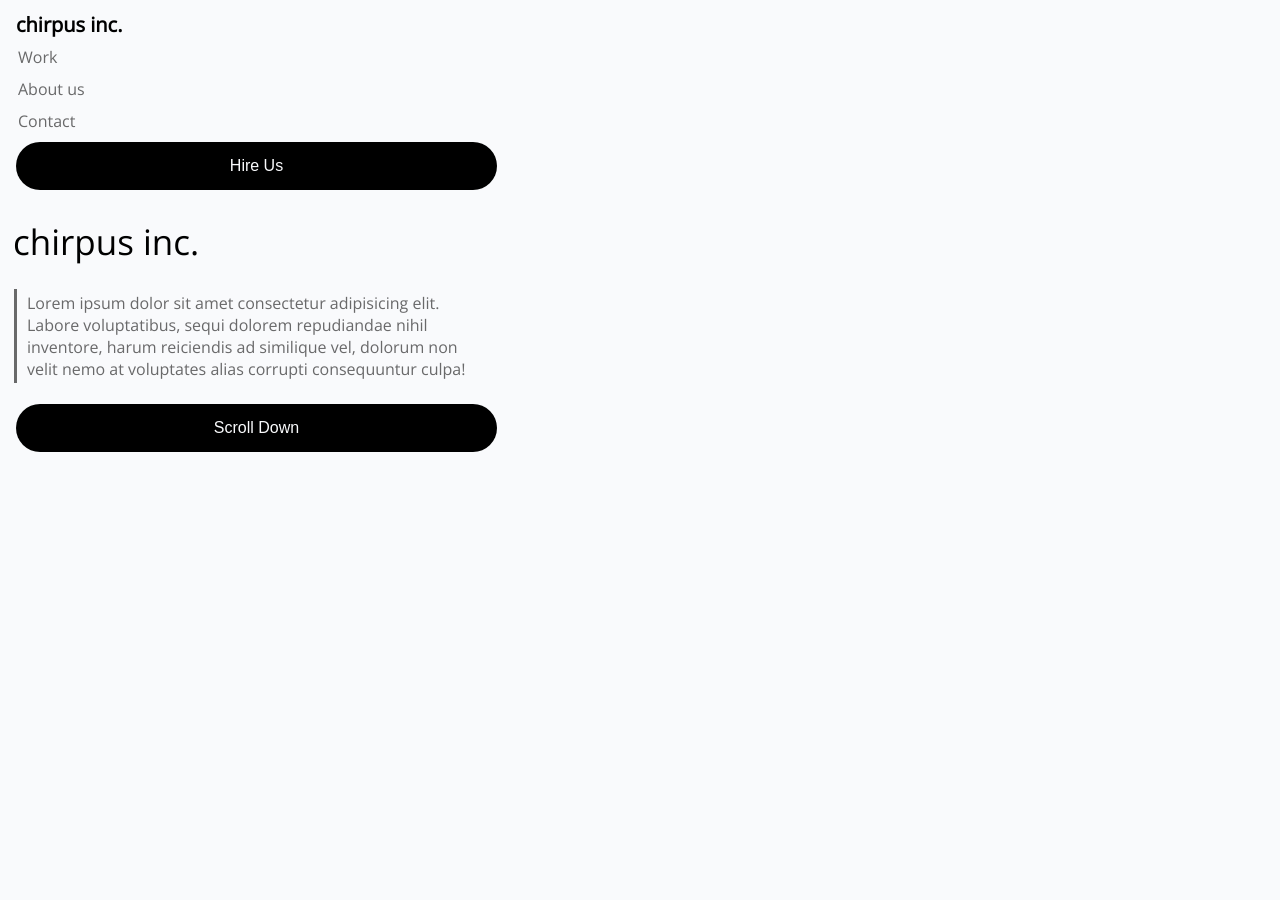
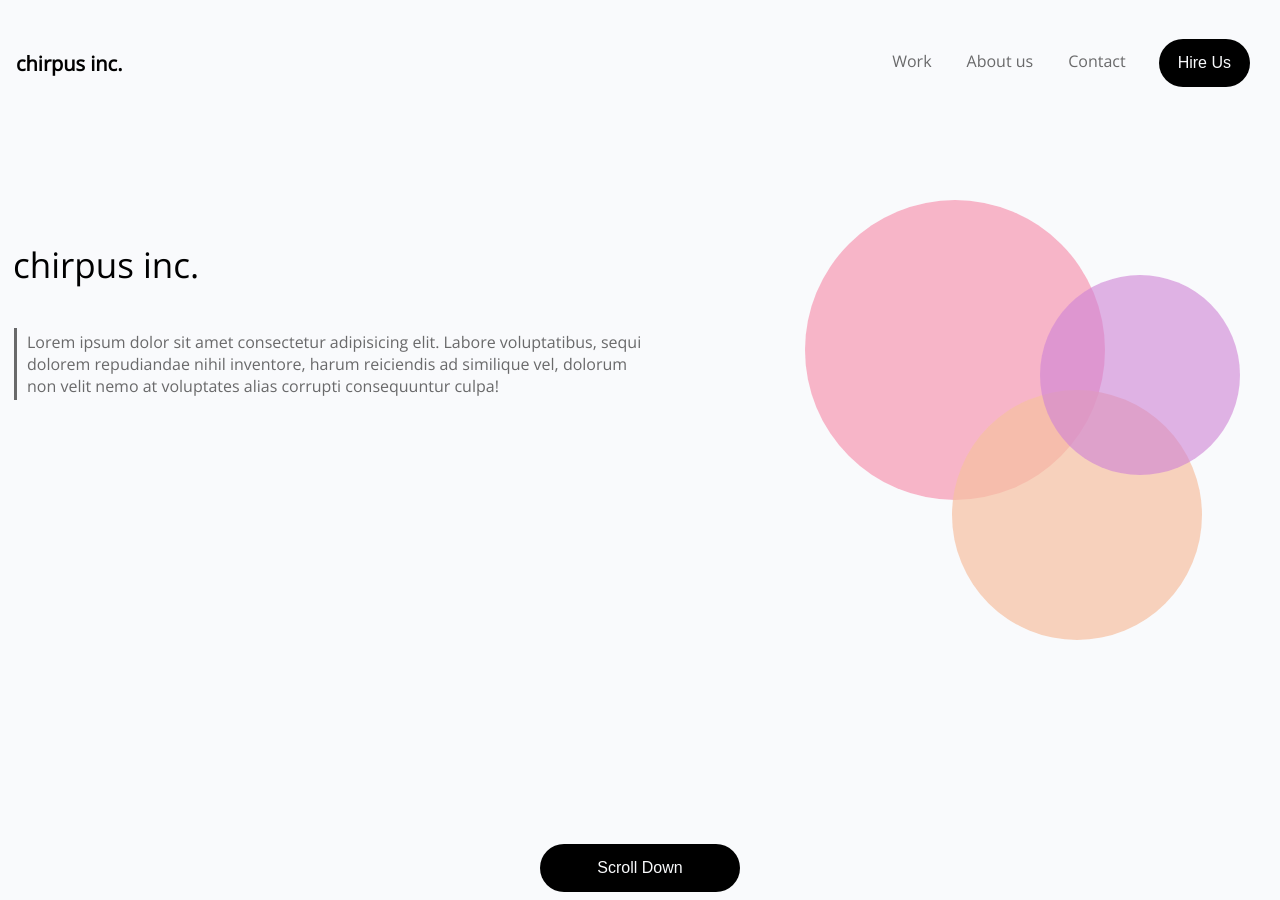
Before and after one commit to AmiRoss27/Font-end-lab-1, a plain HTML site: page index.html in a window 1280 px wide. Before the commit the page ends 800 px from the top, so only its background shows below. Drawn offline with nearby package versions, Linux system fonts and the light colour scheme.

Commit message:
Part 2 Lab commit

```diff
--- a/index.html
+++ b/index.html
@@ -1,11 +1,6 @@
 <!DOCTYPE html>
 <html>
   <head>
-    <link rel="preconnect" href="https://fonts.gstatic.com" />
-    <link
-      href="https://fonts.googleapis.com/css2?family=Roboto&display=swap"
-      rel="stylesheet"
-    />
     <link rel="stylesheet" href="style.css" />
     <title>Page Title</title>
     <meta name="viewport" content="width=device-width, initial-scale=1.0"" />
@@ -14,13 +9,15 @@
     <main>
       <header class="navheader">
         <h2>chirpus inc.</h2>
+        <nav>
+          <ul>
+            <li><a href="#">Work</a></li>
+            <li><a href="#">About us</a></li>
+            <li><a href="#">Contact</a></li>
+            <li><button class="topbutton">Hire Us</button></li>
+          </ul>
+        </nav>
       </header>
-      <nav>
-        <a href="#">Work</a>
-        <a href="#">About us</a>
-        <a href="#">Contact</a>
-      </nav>
-      <button class="topbutton">Hire Us</button>
       <div>
         <h1>chirpus inc.</h1>
         <p class="companyquote">
@@ -29,7 +26,12 @@
           reiciendis ad similique vel, dolorum non velit nemo at voluptates
           alias corrupti consequuntur culpa!
         </p>
-        <button class="buttombutton">Scroll Down</button>
+        <div>
+          <span class="largeCircle"></span>
+          <span class="mediumCircle"></span>
+          <span class="smallCircle"></span>
+        </div>
+        <button class="bottombutton">Scroll Down</button>
       </div>
     </main>
   </body>
--- a/style.css
+++ b/style.css
@@ -3,7 +3,7 @@
 body {
   background-color: #f9fafc;
   font-family: "Open Sans", sans-serif;
-  max-width: 481px;
+  max-width: 100%;
 }
 
 /*Nav bar styling*/
@@ -11,6 +11,17 @@ body {
 nav {
   display: flex;
   flex-direction: column;
+}
+
+ul {
+  display: flex;
+  flex-direction: column;
+  padding: 0;
+}
+
+li {
+  list-style-type: none;
+  padding: 10px;
 }
 
 a:link {
@@ -46,12 +57,24 @@ a:focus {
 
 /*Both button styling*/
 
-button {
+.topbutton {
   background-color: #000;
   color: #f9fafc;
   border: none;
   border-radius: 25px;
   display: inline-block;
+  width: 100%;
+  padding: 15px;
+  margin: 5px 0 0 8px;
+  font-size: 16px;
+  font-weight: 500;
+}
+
+.bottombutton {
+  background-color: #000;
+  color: #f9fafc;
+  border: none;
+  border-radius: 25px;
   width: 100%;
   padding: 15px;
   margin: 5px 0 0 8px;
@@ -89,3 +112,73 @@ p {
   font-size: 16px;
   font-weight: 500;
 }
+
+@media screen and (min-width: 768px) {
+  header {
+    display: flex;
+    align-items: center;
+    justify-content: space-between;
+  }
+
+  nav {
+    flex-direction: row;
+    justify-content: space-between;
+  }
+
+  ul {
+    flex-direction: row;
+    justify-content: space-around;
+    align-items: center;
+    margin-right: 20px;
+    list-style-type: none;
+  }
+
+  div {
+    display: flex;
+    flex-direction: column;
+    align-items: flex-start;
+    padding-top: 100px;
+  }
+
+  p {
+    max-width: 50%;
+  }
+
+  .bottombutton {
+    max-width: 200px;
+    display: flex;
+    justify-content: center;
+    align-self: center;
+    margin: 328px 0 0 0;
+  }
+
+  .largeCircle {
+    background-color: rgba(247, 136, 167, 0.6);
+    width: 300px;
+    height: 300px;
+    border-radius: 50%;
+    position: absolute;
+    top: 200px;
+    right: 175px;
+  }
+
+  .mediumCircle {
+    background-color: rgba(247, 193, 162, 0.7);
+    width: 250px;
+    height: 250px;
+    border-radius: 50%;
+    position: absolute;
+    top: 390px;
+    right: 78px;
+  }
+
+  .smallCircle {
+    background-color: rgba(207, 130, 213, 0.6);
+    width: 200px;
+    height: 200px;
+    border-radius: 50%;
+    position: absolute;
+    top: 275px;
+    right: 40px;
+  }
+}
```
